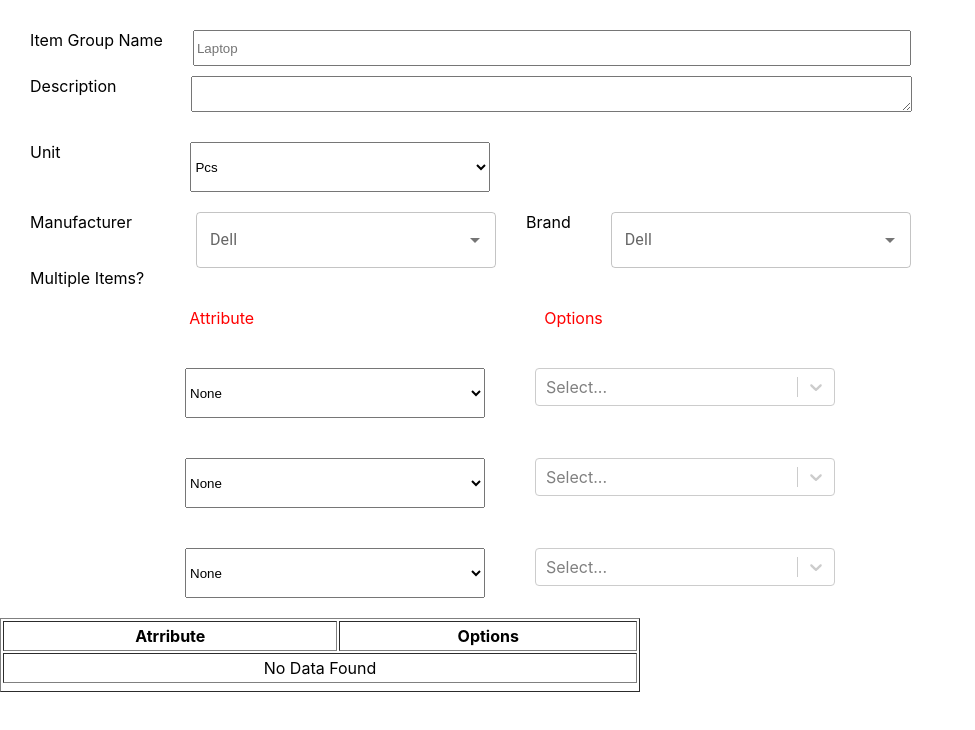
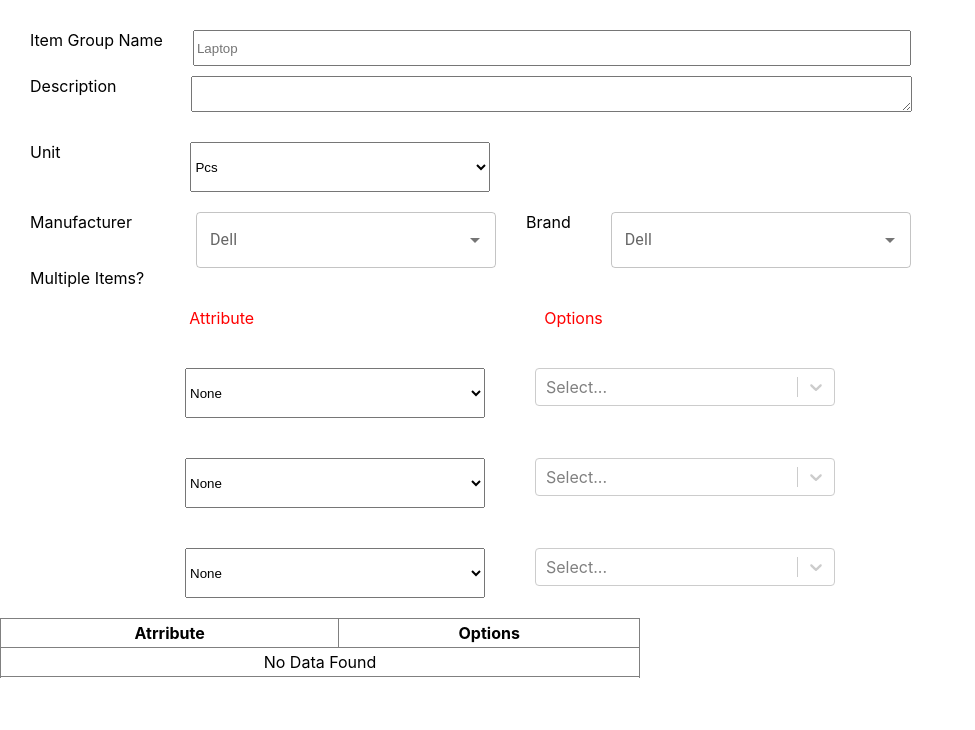
Before and after one commit to Pandharinath-Nikam/React-Task, a React (Create React App) app: page / in a window 1280 px wide. Shown: the top 730 px of the page, without its empty margins (0-975 px from the left). Built offline with nearby package versions, Linux system fonts and the light colour scheme.

Commit message:
Changes Updated

```diff
--- a/src/Components/ItemGroup.js
+++ b/src/Components/ItemGroup.js
@@ -227,7 +227,12 @@ const ItemGroup = () => {
           </div>
         </div>
 
-        <table border={"1px"} cellPadding={"4px"} width={"50%"}>
+        <table
+          border={"1px"}
+          cellPadding={"4px"}
+          width={"50%"}
+          style={{ borderCollapse: "collapse" }}
+        >
           <thead>
             <tr>
               {column.map((item, index) => (
```
